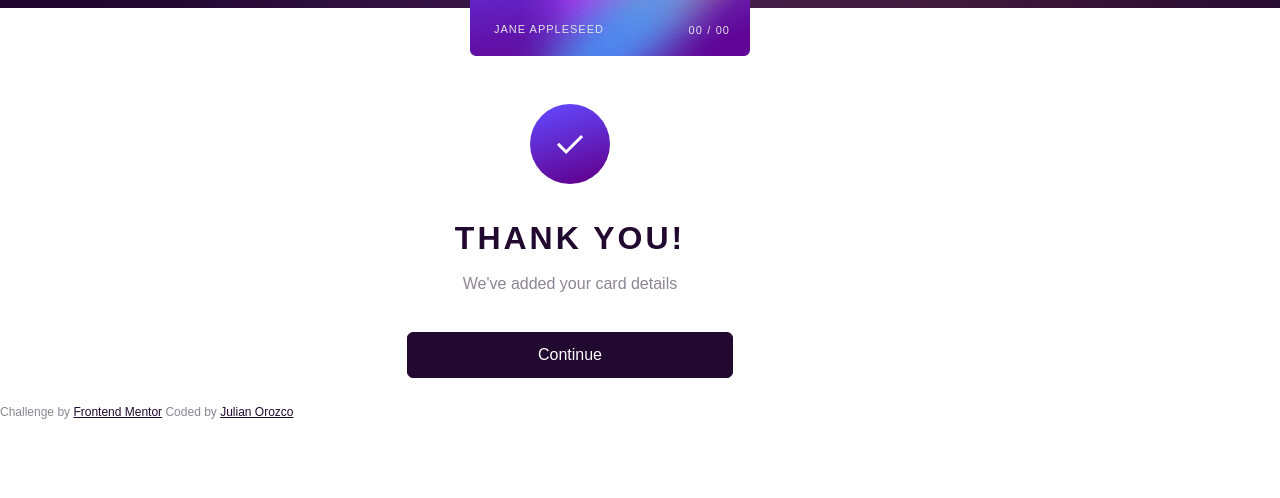
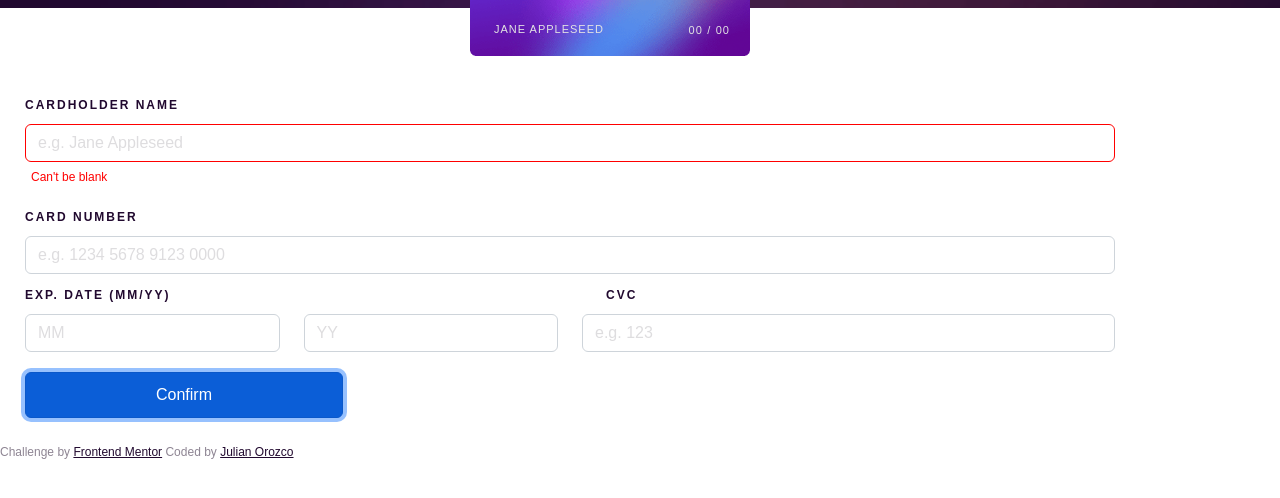
Before and after one commit to julianorozco/interactive-card-details-form-main, a website: page index.html in a window 1280 px wide. Both pictures are taken after a click on the button "Confirm". Shown: the part 212-710 px from the top of the page. Drawn offline with nearby package versions, Linux system fonts and the light colour scheme; a web font is replaced by a local one.

Commit message:
validations

```diff
--- a/index.html
+++ b/index.html
@@ -45,9 +45,14 @@
               class="form-control"
               placeholder="e.g. Jane Appleseed"
               id="name"
-              onkeyup="writeCardholderName()"
+              onkeyup="writeCardholderName(); validationCardholderName()"
               autocomplete="off"
             />
+            <div class="container">
+              <div class="col-7">
+                <p id="errorCardholderName" class="text-right"></p>
+              </div>
+            </div>
           </div>
           <div class="py-2">
             <label class="d-flex flex-row">CARD NUMBER</label>
@@ -57,10 +62,15 @@
               class="form-control"
               placeholder="e.g. 1234 5678 9123 0000"
               id="number"
-              onkeyup="writeCardholderNumber()"
+              onkeyup="writeCardholderNumber(); validationCardholderNumber()"
               maxlength="16"
               autocomplete="off"
             />
+            <div class="container">
+              <div class="col-7">
+                <p id="errorCardholderNumber" class="text-right"></p>
+              </div>
+            </div>
           </div>
           <div class="row">
             <div class="col">
@@ -74,7 +84,7 @@
                     placeholder="MM"
                     maxlength="2"
                     id="mm"
-                    onkeyup="writeCardholderMM()"
+                    onkeyup="writeCardholderMM(); validationCardholderMM()"
                     autocomplete="off"
                   />
                 </div>
@@ -86,9 +96,14 @@
                     placeholder="YY"
                     maxlength="2"
                     id="yy"
-                    onkeyup="writeCardholderYY()"
+                    onkeyup="writeCardholderYY(); validationCardholderYY()"
                     autocomplete="off"
                   />
+                </div>
+                <div class="container">
+                  <div class="col-7">
+                    <p id="errorCardholderMMYY" class="text-right"></p>
+                  </div>
                 </div>
               </div>
             </div>
@@ -101,12 +116,17 @@
                 placeholder="e.g. 123"
                 maxlength="4"
                 id="cvc"
-                onkeyup="writeCardholderCVC()"
+                onkeyup="writeCardholderCVC(); validationCardholderCVC()"
                 autocomplete="off"
               />
+              <div class="container">
+                <div class="col-7">
+                  <p id="errorCardholderCVC" class="text-right"></p>
+                </div>
+              </div>
             </div>
           </div>
-          <input type="button" value="Confirm" name="Confirm" class="btn btn-primary buttonc" onclick="success()" />
+          <input type="button" value="Confirm" name="Confirm" class="btn btn-primary buttonc" onClick="success()" />
         </form>
         <div id="success" class="container text-center pt-5">
           <div class="row">
--- a/js/form.js
+++ b/js/form.js
@@ -1,3 +1,4 @@
+var regex = /[0-9]/g;
 function writeCardholderName() {
   let writeName = document.getElementById("CardholderName");
   let name = document.getElementById("name");
@@ -27,6 +28,116 @@ function writeCardholderCVC() {
 function success() {
   let form = document.getElementById("form");
   let success = document.getElementById("success");
-  form.style.display = "none";
-  success.style.display = "block";
+  if (
+    validationCardholderName() &&
+    validationCardholderNumber() &&
+    validationCardholderMM() &&
+    validationCardholderYY() &&
+    validationCardholderCVC()
+  ) {
+    form.style.display = "none";
+    success.style.display = "block";
+  } else {
+    console.log("error");
+  }
 }
+function validationCardholderName() {
+  let CardholderName = document.getElementById("name").value;
+  let errorCardholderName = document.getElementById("errorCardholderName");
+  let inputCardholderName = document.getElementById("name");
+  if (CardholderName == "") {
+    errorCardholderName.style.display = "block";
+    errorCardholderName.innerHTML = "Can't be blank";
+    inputCardholderName.style.borderColor = "red";
+    return false;
+  } else if (CardholderName.match(regex)) {
+    errorCardholderName.style.display = "block";
+    errorCardholderName.innerHTML = "Wrong format, letters only";
+    inputCardholderName.style.borderColor = "red";
+    return false;
+  } else {
+    errorCardholderName.style.display = "none";
+    inputCardholderName.style.borderColor = "hsl(278, 100%, 59%)";
+    return true;
+  }
+}
+function validationCardholderNumber() {
+  let CardholderNumber = document.getElementById("number").value;
+  let errorCardholderNumber = document.getElementById("errorCardholderNumber");
+  let inputCardholderNumber = document.getElementById("number");
+  if (CardholderNumber == "") {
+    errorCardholderNumber.style.display = "block";
+    errorCardholderNumber.innerHTML = "Can't be blank";
+    inputCardholderNumber.style.borderColor = "red";
+    return false;
+  } else if (isNaN(CardholderNumber)) {
+    errorCardholderNumber.style.display = "block";
+    errorCardholderNumber.innerHTML = "Wrong format, numbers only";
+    inputCardholderNumber.style.borderColor = "red";
+    return false;
+  } else {
+    errorCardholderNumber.style.display = "none";
+    inputCardholderNumber.style.borderColor = "hsl(278, 100%, 59%)";
+    return true;
+  }
+}
+function validationCardholderMM() {
+  let CardholderMM = document.getElementById("mm").value;
+  let errorCardholderMMYY = document.getElementById("errorCardholderMMYY");
+  let inputCardholderMM = document.getElementById("mm");
+  if (CardholderMM == "") {
+    errorCardholderMMYY.style.display = "block";
+    errorCardholderMMYY.innerHTML = "Can't be blank";
+    inputCardholderMM.style.borderColor = "red";
+    return false;
+  } else if (isNaN(CardholderMM)) {
+    errorCardholderMMYY.style.display = "block";
+    errorCardholderMMYY.innerHTML = "Wrong format, numbers only";
+    errorCardholderMMYY.style.borderColor = "red";
+    return false;
+  } else {
+    errorCardholderMMYY.style.display = "none";
+    inputCardholderMM.style.borderColor = "hsl(278, 100%, 59%)";
+    return true;
+  }
+}
+function validationCardholderYY() {
+  let CardholderYY = document.getElementById("yy").value;
+  let errorCardholderMMYY = document.getElementById("errorCardholderMMYY");
+  let inputCardholderYY = document.getElementById("yy");
+  if (CardholderYY == "") {
+    errorCardholderMMYY.style.display = "block";
+    errorCardholderMMYY.innerHTML = "Can't be blank";
+    inputCardholderYY.style.borderColor = "red";
+    return false;
+  } else if (isNaN(CardholderYY)) {
+    errorCardholderMMYY.style.display = "block";
+    errorCardholderMMYY.innerHTML = "Wrong format, numbers only";
+    errorCardholderMMYY.style.borderColor = "red";
+    return false;
+  } else {
+    errorCardholderMMYY.style.display = "none";
+    inputCardholderYY.style.borderColor = "hsl(278, 100%, 59%)";
+    return true;
+  }
+}
+function validationCardholderCVC() {
+  let CardholderCVC = document.getElementById("cvc").value;
+  let errorCardholderCVC = document.getElementById("errorCardholderCVC");
+  let inputCardholderCVC = document.getElementById("cvc");
+  if (CardholderCVC == "") {
+    errorCardholderCVC.style.display = "block";
+    errorCardholderCVC.innerHTML = "Can't be blank";
+    inputCardholderCVC.style.borderColor = "red";
+    return false;
+  } else if (isNaN(CardholderCVC)) {
+    errorCardholderCVC.style.display = "block";
+    errorCardholderCVC.innerHTML = "Wrong format, numbers only";
+    inputCardholderCVC.style.borderColor = "red";
+    return false;
+  } else {
+    errorCardholderCVC.style.display = "none";
+    inputCardholderCVC.style.borderColor = "hsl(278, 100%, 59%)";
+    return true;
+  }
+}
--- a/styles/style.css
+++ b/styles/style.css
@@ -64,7 +64,6 @@ form {
   padding: 0px 25px 0px 25px;
   margin-top: 80px;
   overflow: visible;
-  text-align: center;
 }
 form label {
   font-size: 12px;
@@ -132,3 +131,12 @@ a:active {
   border-color: hsl(278, 100%, 59%);
   box-shadow: inset 0 1px 1px hsl(270, 3%, 87%), 0 0 8px hsl(270, 3%, 87%);
 }
+#errorCardholderName,
+#errorCardholderNumber,
+#errorCardholderMMYY,
+#errorCardholderCVC {
+  display: none;
+  color: red;
+  margin: 6px;
+  font-size: 12px;
+}
```
